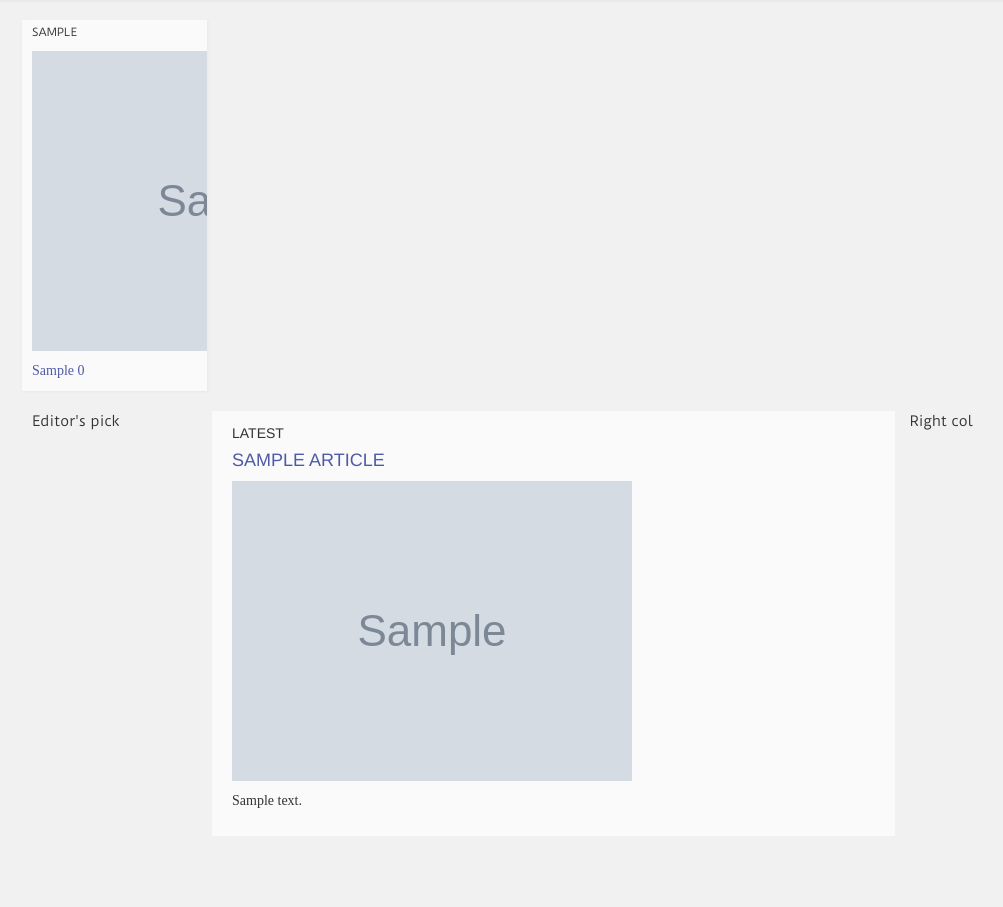
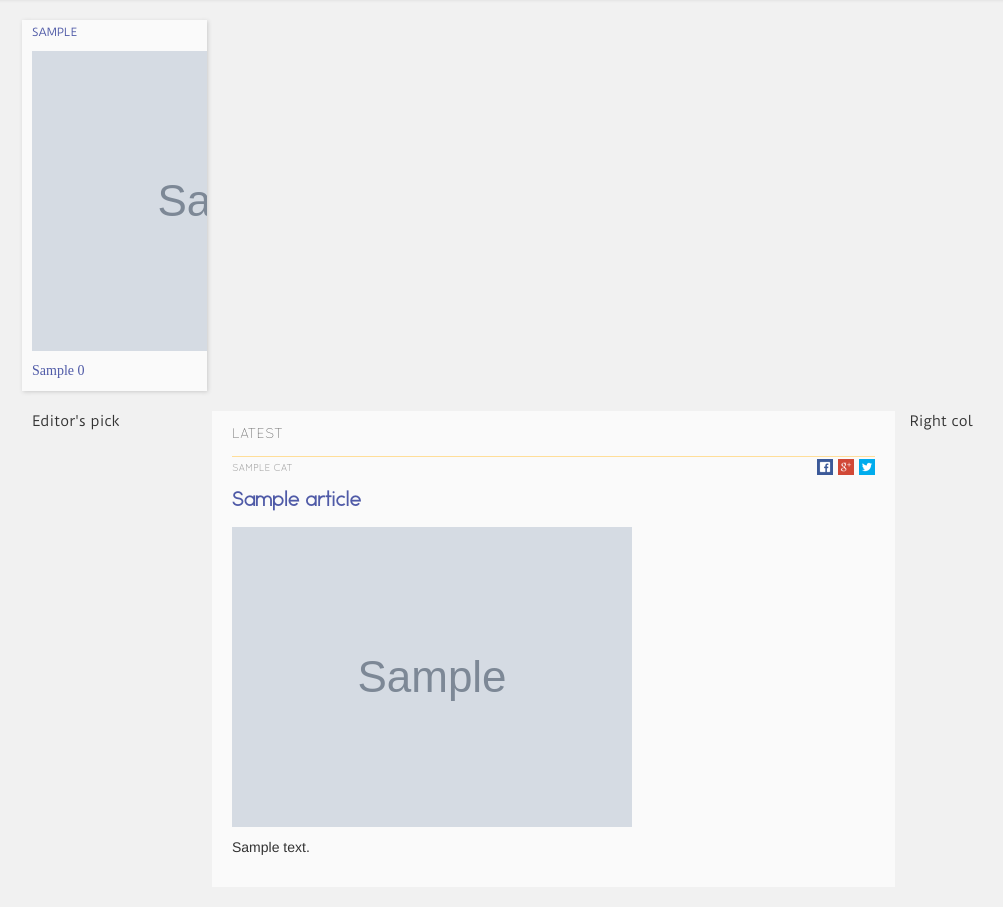
Before and after one commit to zniper/automag, a Django app: template magazine/templates/articles/home.html in a window 1280 px wide. Shown: the part 204-1111 px from the top of the page, without its empty margins (38-1041 px from the left). Before the commit the page ends 1012 px from the top, so only its background shows below. Run offline with Django 3.2, Linux system fonts and the light colour scheme; the template is opened without the code that fills it: most values are stand-ins (such as "Sample title", 1, 10 or a date in 2020); grey boxes marked "Sample" are stand-in pictures; parts of the project's set-up code (start-up, migrations or seed data) failed here and were passed over; some libraries are stand-ins or nearby versions.

Commit message:
Add more images & styles to home view

```diff
--- a/magazine/apps/content/views.py
+++ b/magazine/apps/content/views.py
@@ -30,7 +30,8 @@ class HomeView(TemplateView):
         categories = Category.objects.all()
         cat_latest = []
         for cat in categories:
-            cat_latest.append((cat.id, cat.name, cat.get_latest_articles()))
+            cat_latest.append((cat.id, cat.slug, cat.name,
+                               cat.get_latest_articles()))
         context['categories_latest'] = cat_latest[:6]
 
         # get few latest articles
--- a/magazine/static/css/main.css
+++ b/magazine/static/css/main.css
@@ -8,8 +8,16 @@
   src: url('/static/fonts/Quicksand-Regular.otf');
 }
 @font-face {
+  font-family: 'Quicksand Bold';
+  src: url('/static/fonts/Quicksand-Bold.otf');
+}
+@font-face {
   font-family: 'Quicksand Light';
   src: url('/static/fonts/Quicksand-Light.otf');
+}
+@font-face {
+  font-family: 'Quicksand Dash';
+  src: url('/static/fonts/Quicksand_Dash.otf');
 }
 @font-face {
   font-family: AftaSans;
@@ -18,6 +26,14 @@
 @font-face {
   font-family: DuruSans;
   src: url('/static/fonts/DuruSans-Regular.otf');
+}
+@font-face {
+  font-family: HansKendrick;
+  src: url('/static/fonts/HansKendrick-Regular.otf');
+}
+@font-face {
+  font-family: Anke;
+  src: url('/static/fonts/Anke.otf');
 }
 
 body {
@@ -39,7 +55,7 @@ h2 {
 h1 {
   font-size: 27px;
 }
-h3, h4, h5 {
+h3, h4, h5, h6 {
   text-transform: uppercase;
 }
 a {
@@ -113,7 +129,8 @@ a {
   padding-right: 20px;
 }
 .article-description {
-  font-family: Cantarell, "Helvetica Neue", Helvetica, Arial, sans-serif;
+  //font-family: Cantarell, "Helvetica Neue", Helvetica, Arial, sans-serif;
+  font-family: Anker, "Helvetica Neue", Helvetica, Arial, sans-serif;
   font-size: 14px;
   padding: 15px 0px;
 }
@@ -277,7 +294,7 @@ h5.box-header {
   color: #aaa;
 }
 .entry-description {
-  font-family: Cantarell;
+  font-family: "Helvetica Neue", Helvetica, Arial, sans-serif;
   font-size: 14px;
 }
 .entry-category {
@@ -297,9 +314,9 @@ h5.box-header {
 }
 .cat-block-inner {
   background-color: #fafafa;
-  box-shadow: 1px 1px 3px #e7e7e7;
-  -moz-box-shadow: 1px 1px 3px #e7e7e7;
-  -webkit-box-shadow: 1px 1px 3px #e7e7e7;
+  box-shadow: 1px 1px 4px #ccc;
+  -moz-box-shadow: 1px 1px 4px #ccc;
+  -webkit-box-shadow: 1px 1px 4px #ccc;
   padding: 5px 10px;
   overflow: hidden;
   min-height: 190px;
@@ -312,6 +329,47 @@ h5.box-header {
   background: #fafafa;
   padding: 5px 20px;
 }
-#home-latests > div {
-  margin-bottom: 20px;
+#home-latests h5 {
+  font-family: 'Quicksand Light';
 }
+
+/* LIST VIEWS */
+
+.article-list-entry {
+  margin-bottom: 25px;
+}
+.entry-topline {
+  border-top: 1px solid #ffde99;
+  margin: 15px 0px 0px;
+  line-height: 18px;
+  color: #999;
+}
+.entry-topline h6 {
+  font-family: Quicksand;
+  font-size: 10px;
+  margin: 0px;
+  padding: 0px;
+  line-height: 20px;
+}
+.article-list-entry h4 {
+  margin-top: 5px;
+  margin-bottom: 15px;
+  text-transform: inherit;
+  font-family: Anke, "Helvetica Neue", Helvetica, Arial, sans-serif;
+  font-size: 20px;
+}
+
+/* SOCIAL LINKS */
+
+.social-tiny li {
+  padding: 0px;
+}
+.social-fb {
+  background-color: #3B5998;
+}
+.social-gp {
+  background-color: #d14836;
+}
+.social-tw {
+  background-color: #00aced;
+}
--- a/magazine/templates/articles/home.html
+++ b/magazine/templates/articles/home.html
@@ -12,8 +12,8 @@
     {% for cat_latest in categories_latest %}
     <div class="col-sm-2 cat-block">
       <div class="cat-block-inner">
-        <div class="entry-category">{{ cat_latest.1 }}</div>
-        {% with article=cat_latest.2.0 %}
+        <div class="entry-category"><a href="{% url category_view cat_latest.1 %}">{{ cat_latest.2 }}</a></div>
+        {% with article=cat_latest.3.0 %}
           <div class="entry-cover">
           {% if article.attachments.count %}
             {% thumbnail article.attachments.all.0.attachment "165x100" crop="center" as thumb %}
@@ -40,11 +40,21 @@
     <div id="home-latests" class="col-sm-7">
         <h5>LATEST</h5>
         {% for article in latest %}
-        <div>
+        <div class="article-list-entry">
+            <div class="row entry-topline">
+               <h6 class="pull-left col-sm-6">
+                 {% for cat in article.categories.all %}{{ cat.name }}{% if not forloop.last %} &nbsp;&bull;&nbsp; {% endif %}{% endfor %}
+               </h6>
+               <ul class="social-tiny list-inline pull-right">
+                  <li><img class="social-fb" src="{{ STATIC_URL }}/img/social/facebook-16.png"></li>
+                  <li><img class="social-gp" src="{{ STATIC_URL }}/img/social/googleplus-16.png"></li>
+                  <li><img class="social-tw" src="{{ STATIC_URL }}/img/social/twitter-16.png"></li>
+               </ul>
+            </div>
             <div class="entry-title">
-            <a href="{{ article.get_absolute_url }}" title="{% trans 'Read this related article' %}">
-                <h4>{{ article.title|truncatewords:6 }}</h4>
-            </a>
+                <a href="{{ article.get_absolute_url }}" title="{% trans 'Read this related article' %}">
+                    <h4>{{ article.title }}</h4>
+                </a>
             </div>
             <div class="entry-cover">
             {% if article.attachments.count %}
--- a/magazine/urls.py
+++ b/magazine/urls.py
@@ -16,7 +16,8 @@ urlpatterns = patterns('',
     url(r'^robots\.txt$', RedirectView.as_view(url='/static/robots.txt')),
     url(r'^favicon\.ico$', RedirectView.as_view(url=settings.STATIC_URL + 'img/favicon.ico')),
     url(r'^pages/', include('django.contrib.flatpages.urls')),
-    url(r'^category/(?P<category>[a-zA-Z]+)/(?P<page>\d+)?/?$', CategoryView.as_view()),
+    url(r'^category/(?P<category>[a-zA-Z]+)/(?P<page>\d+)?/?$', CategoryView.as_view(),
+        name='category_view'),
     url(r'^tinymce/', include('tinymce.urls')),
 ) + static(settings.MEDIA_URL, document_root=settings.MEDIA_ROOT)
 
```
Also changed, not shown: magazine/static/fonts/Anke.otf (added), magazine/static/fonts/HansKendrick-Regular.otf (added), magazine/static/img/social/facebook-16.png (added), magazine/static/img/social/googleplus-16.png (added), magazine/static/img/social/twitter-16.png (added).
